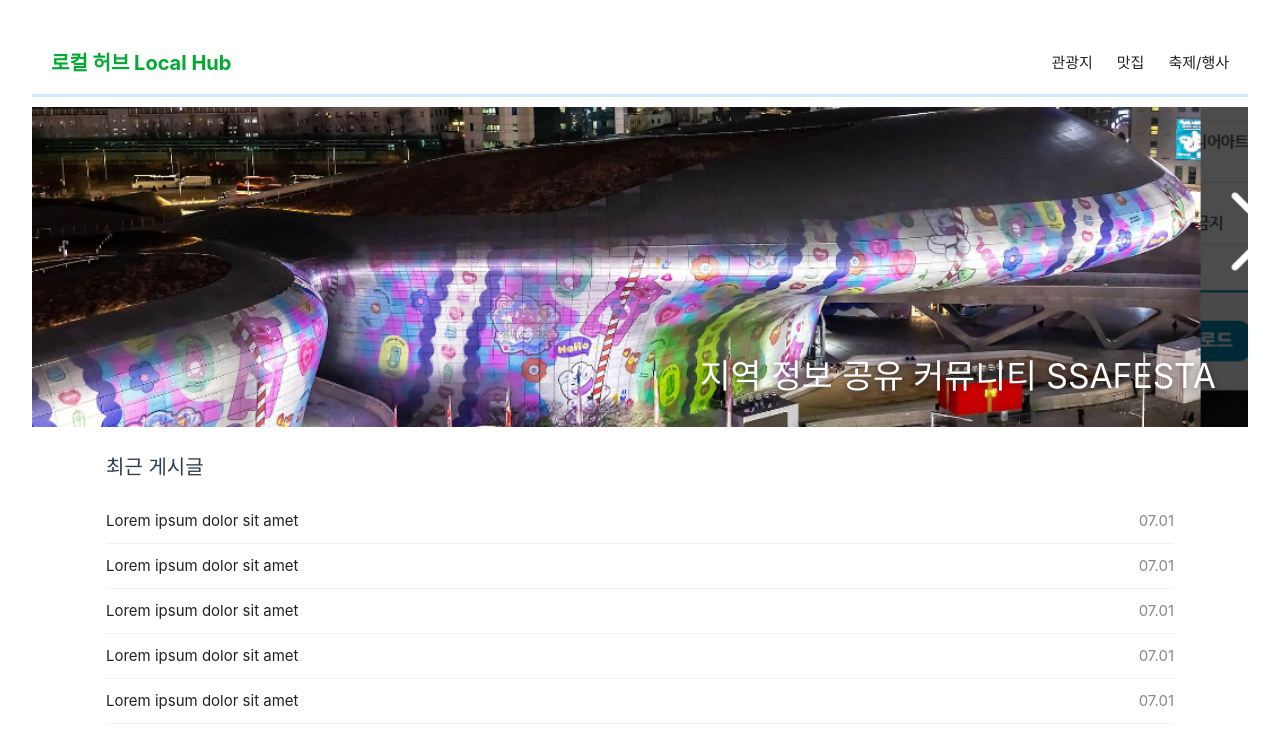
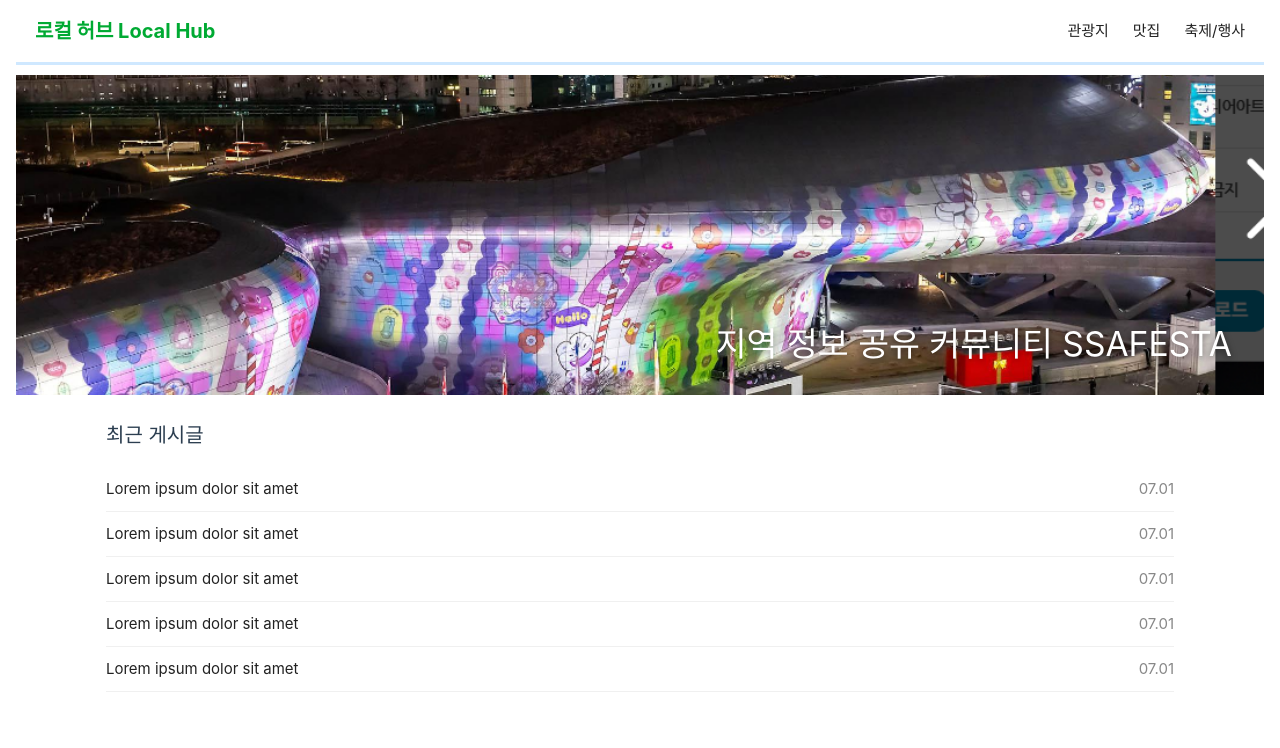
Before and after one commit to junhee2727/SSAFY_Vibe_PJT_FE, a Vue app in the folder team-pjt-fe/: page / in a window 1280 px wide. Shown: the top 748 px of the page. Built offline with nearby package versions, Linux system fonts and the light colour scheme.

Commit message:
PostItemBrief, PostItem 분리 등

```diff
--- a/team-pjt-fe/src/assets/main.css
+++ b/team-pjt-fe/src/assets/main.css
@@ -3,7 +3,7 @@
 #app {
   max-width: 1280px;
   margin: 0 auto;
-  padding: 2rem;
+  padding: 0 1rem;
   font-weight: normal;
 }
 
--- /dev/null
+++ b/team-pjt-fe/src/components/PostItemBrief.vue
@@ -0,0 +1,16 @@
+<script setup>
+defineProps({ title: String, date: String })
+</script>
+
+<template>
+  <div class="post-row">
+    <div class="post-title">{{ title }}</div>
+    <div class="post-date">{{ date }}</div>
+  </div>
+</template>
+
+<style scoped>
+.post-row { display:flex; justify-content:space-between; align-items:center; }
+.post-title { color:#222; }
+.post-date { color:#888; margin-left:1rem; white-space:nowrap; }
+</style>
--- a/team-pjt-fe/src/components/RecentPosts.vue
+++ b/team-pjt-fe/src/components/RecentPosts.vue
@@ -1,6 +1,6 @@
 <script setup>
 import { ref } from 'vue'
-import PostItem from './PostItem.vue'
+import PostItemBrief from './PostItemBrief.vue'
 
 const posts = ref([
   { id:1, title:'Lorem ipsum dolor sit amet', date:'07.01' },
@@ -17,7 +17,7 @@
     <ul class="posts">
       <li v-for="p in posts" :key="p.id">
         <router-link :to="`/board/${p.id}`" class="post-link">
-          <PostItem :title="p.title" :date="p.date" />
+          <PostItemBrief :title="p.title" :date="p.date" />
         </router-link>
       </li>
     </ul>
--- a/team-pjt-fe/src/pages/BoardList.vue
+++ b/team-pjt-fe/src/pages/BoardList.vue
@@ -1,4 +1,5 @@
 <template>
+  <HeaderNav />
   <section class="board-list">
     <h2 class="page-title">전체 글보기</h2>
 
@@ -57,6 +58,7 @@
 <script setup>
 import { ref, computed } from 'vue'
 import PostItem from '../components/PostItem.vue'
+import HeaderNav from '../components/HeaderNav.vue'
 
 const allPosts = ref([
   { id:15, title:'Lorem ipsum dolor sit ametLorem ipsum dolor sit ametLorem ipsum...', author:'이준희', date:'2026.08.13', views:31 },
```
